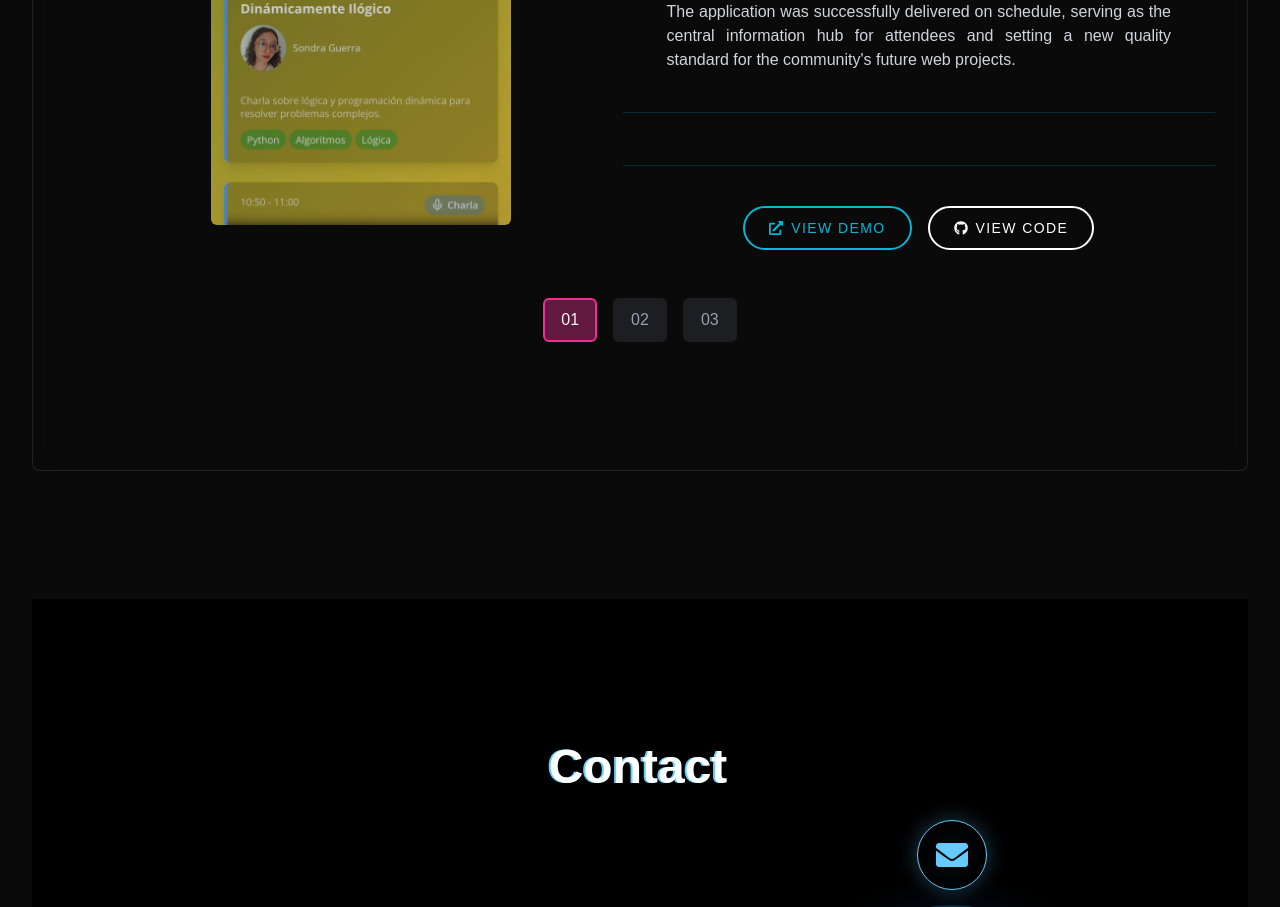
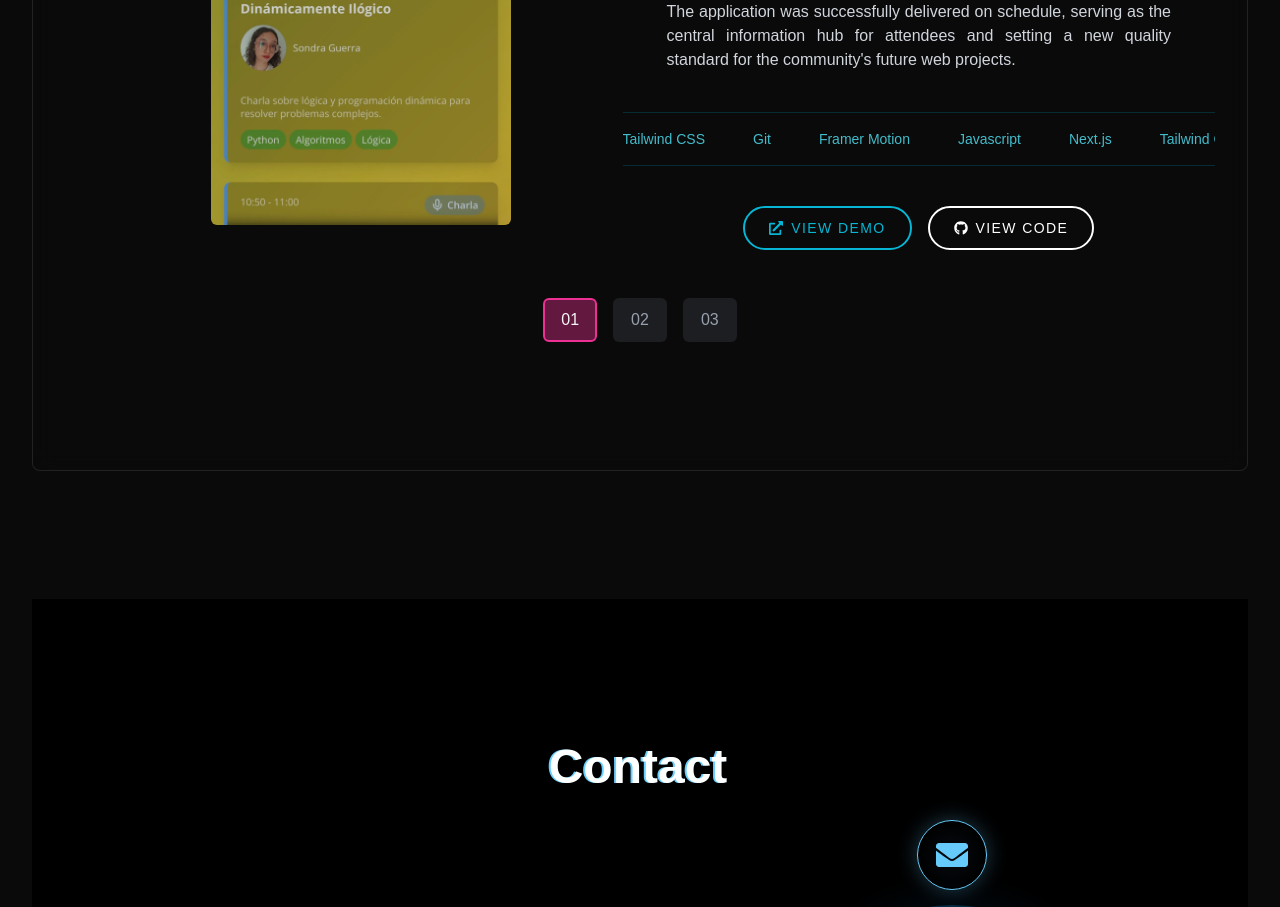
Before and after one commit to MariferVL/inner-rework, a Next.js app: page /en in a window 1280 px wide. Shown: the part 2620-3527 px from the top of the page. Built offline with nearby package versions, Linux system fonts and the light colour scheme.

Commit message:
Remove on load class

```diff
--- a/components/ProjectsSection.js
+++ b/components/ProjectsSection.js
@@ -93,8 +93,7 @@ export default function ProjectsSection({ dictionary }) {
     return (
       <div className="w-full overflow-hidden whitespace-nowrap py-4 border-t border-b border-cyan-500/20 my-6">
         <motion.div
-          className="flex invisible-on-load"
-          // La animación se desactiva si el usuario lo prefiere
+          className="flex"
           animate={shouldReduceMotion ? { x: 0 } : { x: ["0%", "-100%"] }}
           transition={{ ease: "linear", duration: 15, repeat: Infinity }}
         >
@@ -113,7 +112,6 @@ export default function ProjectsSection({ dictionary }) {
 
   return (
     <section id="projects" className="py-20 md:py-32">
-      {/* Región viva para anunciar cambios */}
       <div aria-live="polite" className="sr-only">
         {liveRegionMessage}
       </div>
```
